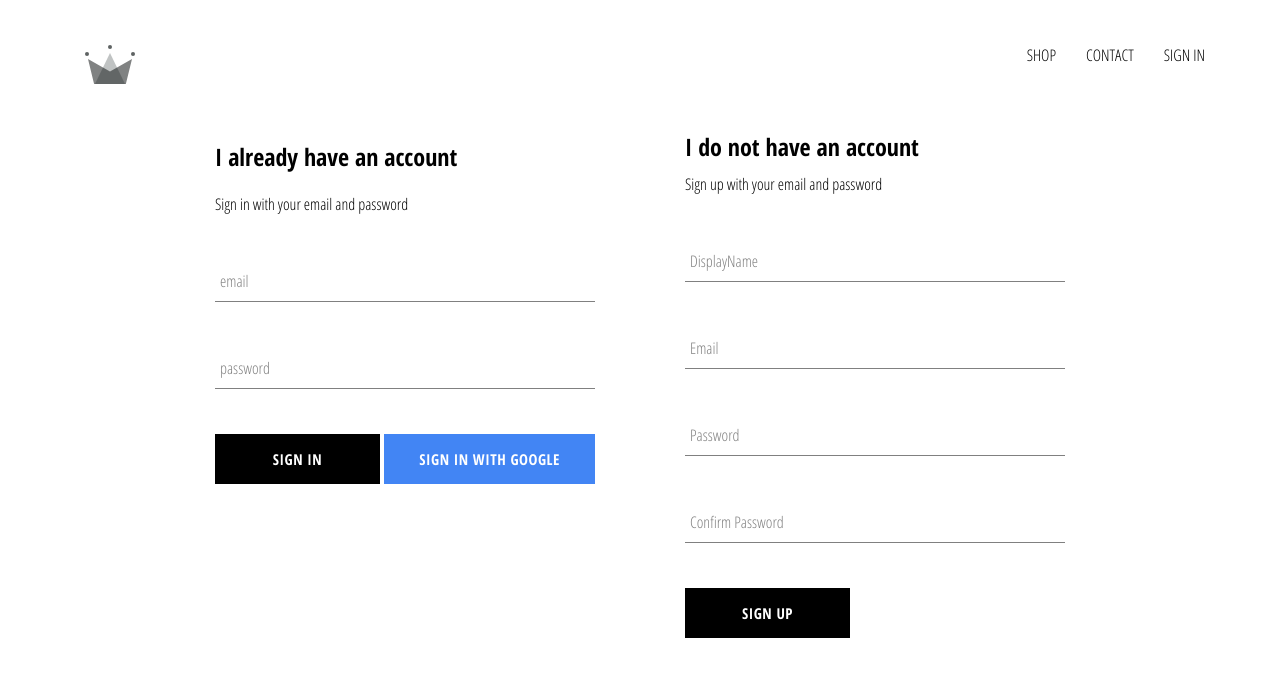
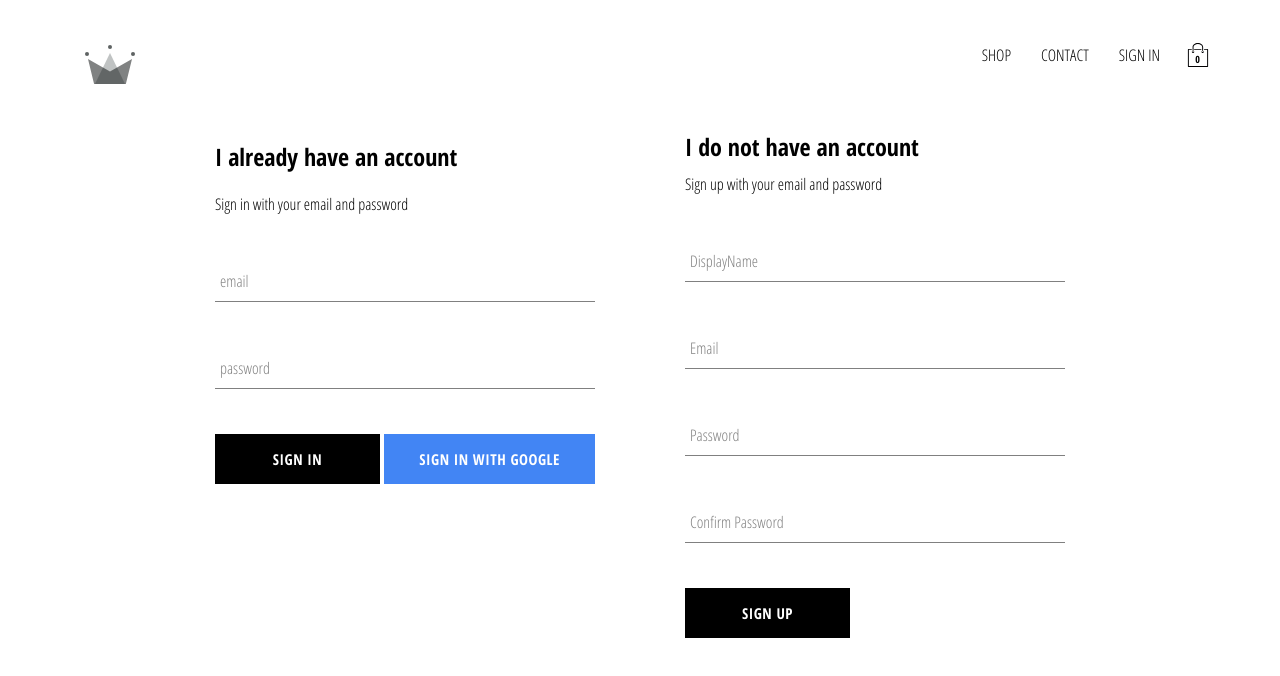
Before and after one commit to ofernandovegano/e-commerce-clothing, a React (Create React App) app: page /signin in a window 1280 px wide. Shown: the top 676 px of the page. Built offline with nearby package versions, Linux system fonts and the light colour scheme; no server answers.

Commit message:
added cart icon to Header

```diff
--- /dev/null
+++ b/src/components/cart-icon/cart-icon.component.jsx
@@ -0,0 +1,14 @@
+import React from 'react';
+
+import { ReactComponent as ShoppingIcon } from '../../assets/shopping-bag.svg'
+
+import './cart-icon.styles.scss'
+
+const CartIcon = () => (
+  <div className="cart-icon">
+    <ShoppingIcon className="shopping-icon" />
+    <span className="item-count">0</span>
+  </div>
+);
+
+export default CartIcon;
--- /dev/null
+++ b/src/components/cart-icon/cart-icon.styles.scss
@@ -0,0 +1,21 @@
+.cart-icon {
+  width: 45px;
+  height: 45px;
+  position: relative;
+  display: flex;
+  align-items: center;
+  justify-content: center;
+  cursor: pointer;
+
+  .shopping-icon {
+    width: 24px;
+    height: 24px;
+  }
+
+  .item-count {
+    position: absolute;
+    font-size: 10px;
+    font-weight: bold;
+    bottom: 12px;
+  }
+}
--- a/src/components/header/header.component.jsx
+++ b/src/components/header/header.component.jsx
@@ -3,10 +3,11 @@
 import { connect } from 'react-redux';
 
 import { auth } from '../../firebase/firebase.utils';
+import CartIcon from '../cart-icon/cart-icon.component';
 
-import { ReactComponent as Logo } from '../../assets/crown.svg'
+import { ReactComponent as Logo } from '../../assets/crown.svg';
 
-import './header.styles.scss'
+import './header.styles.scss';
 
 const Header = ({ currentUser }) => (
   <div className="header">
@@ -20,15 +21,16 @@
       <Link to='/shop' className='option'>
         CONTACT
       </Link>
-      {
-        currentUser ?
+      {currentUser ? (
           <div className="option" onClick={() => auth.signOut()}>
             SIGN OUT
             </div>
-          : <Link className='option' to='/signin'>
+        ) : (
+            <Link className='option' to='/signin'>
             SIGN IN
           </Link>
-      }
+        )}
+        <CartIcon />
     </div>
   </div>
 );
```
Also changed, not shown: src/assets/shopping-bag.svg (added).
